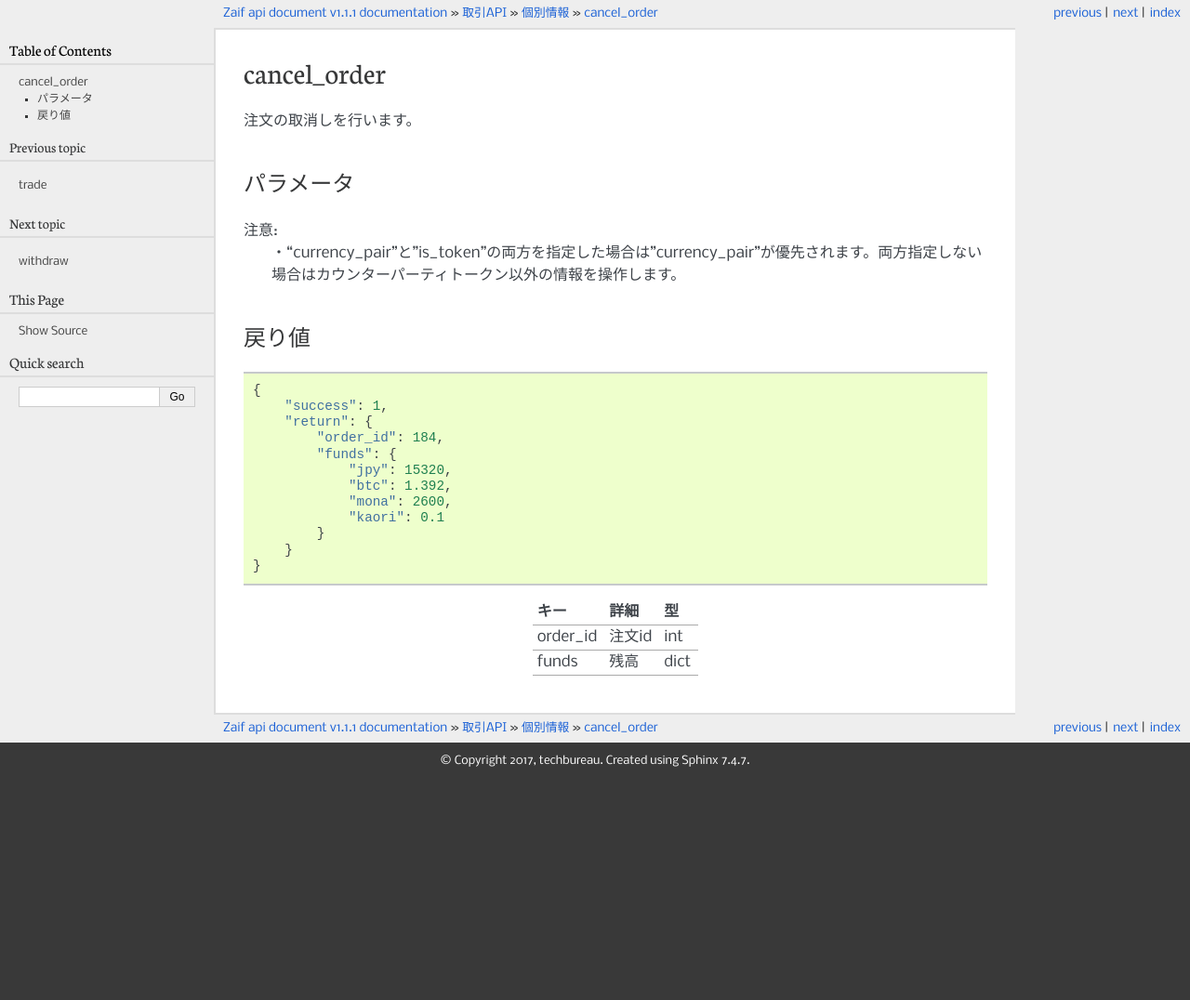
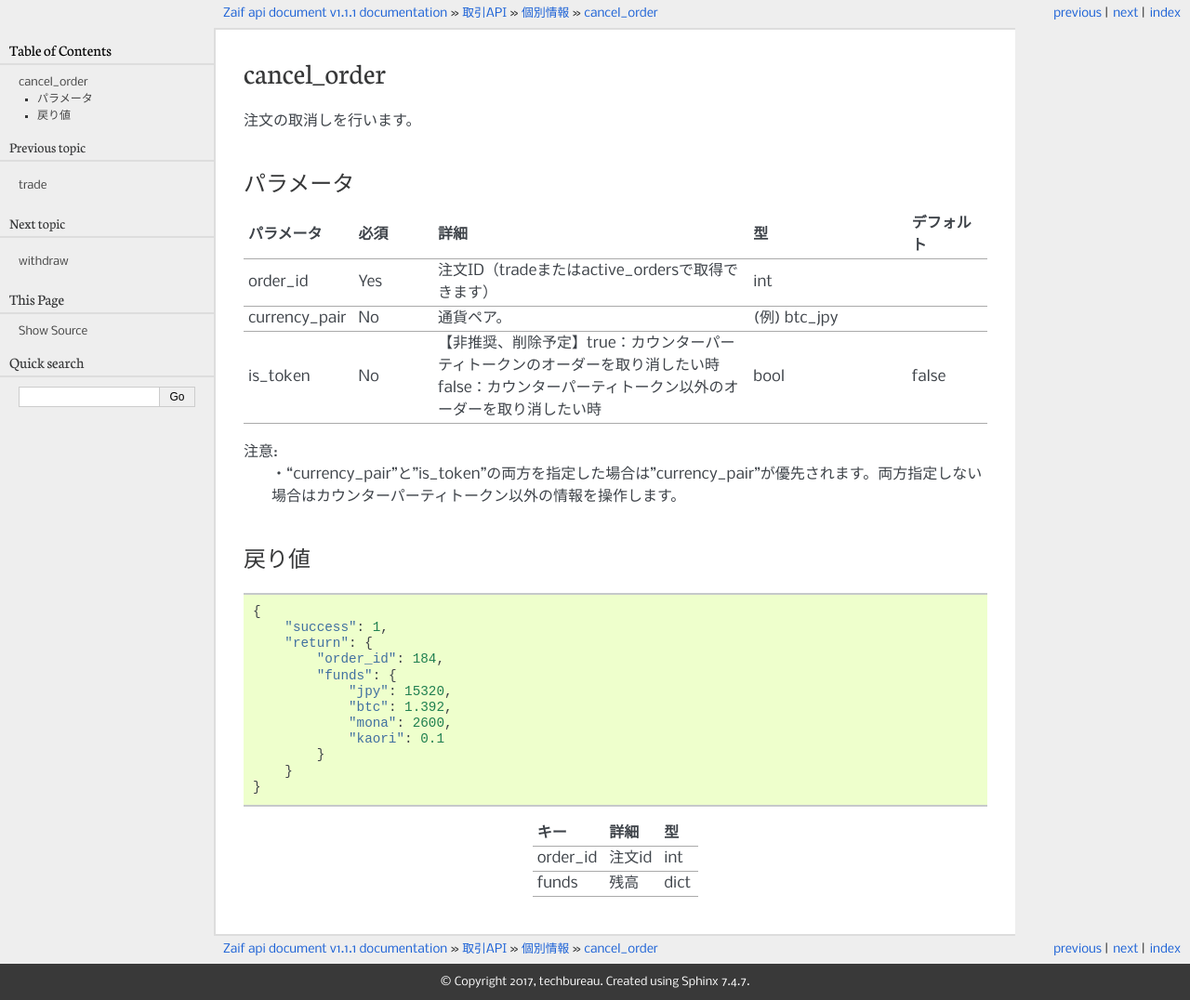
Before and after one commit to techbureau/api-doc, a Sphinx documentation site: the page built from docs/trade/2_individual/8_cancel_order.rst, in a window 1280 px wide. Shown: the whole page at 93% size. Built offline with Sphinx 7.4.7, drawn with Linux system fonts in a browser that asks for light colours; before the commit the page ends 900 px from its top, so only the background shows below that; some of the changed lines change nothing that is shown.

Commit message:
カラムが不正だったため修正

```diff
--- a/docs/trade/2_individual/8_cancel_order.rst
+++ b/docs/trade/2_individual/8_cancel_order.rst
@@ -10,7 +10,7 @@ cancel_order
 
 .. csv-table::
    :header: "パラメータ", "必須", "詳細", "型", "デフォルト"
-   :widths: 5, 5, 13, 5
+   :widths: 5, 5, 20, 10, 5
 
    "order_id", "Yes", "注文ID（tradeまたはactive_ordersで取得できます）", "int", " "
    "currency_pair", "No", "通貨ペア。", "(例) btc_jpy", " "
```
